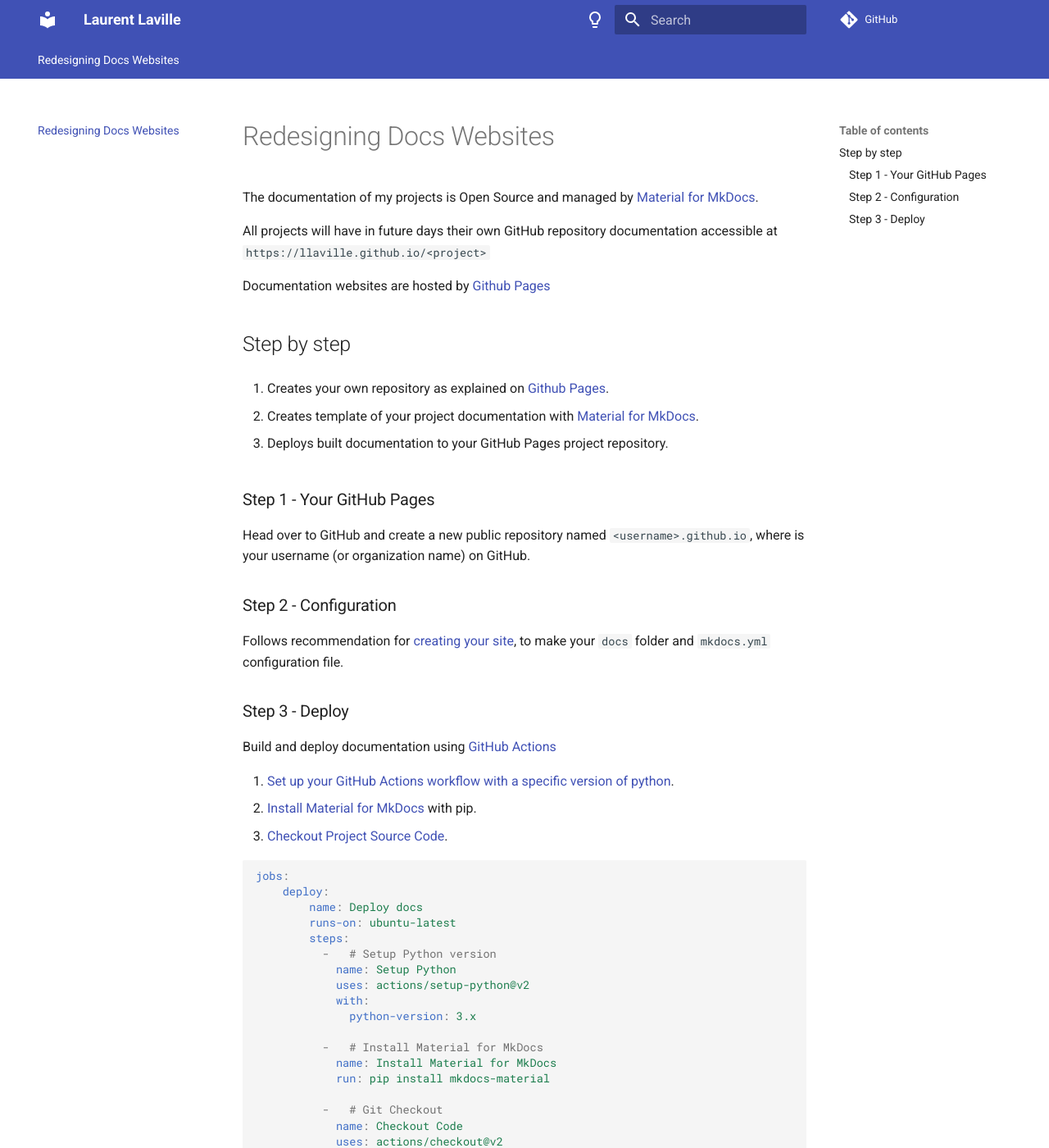
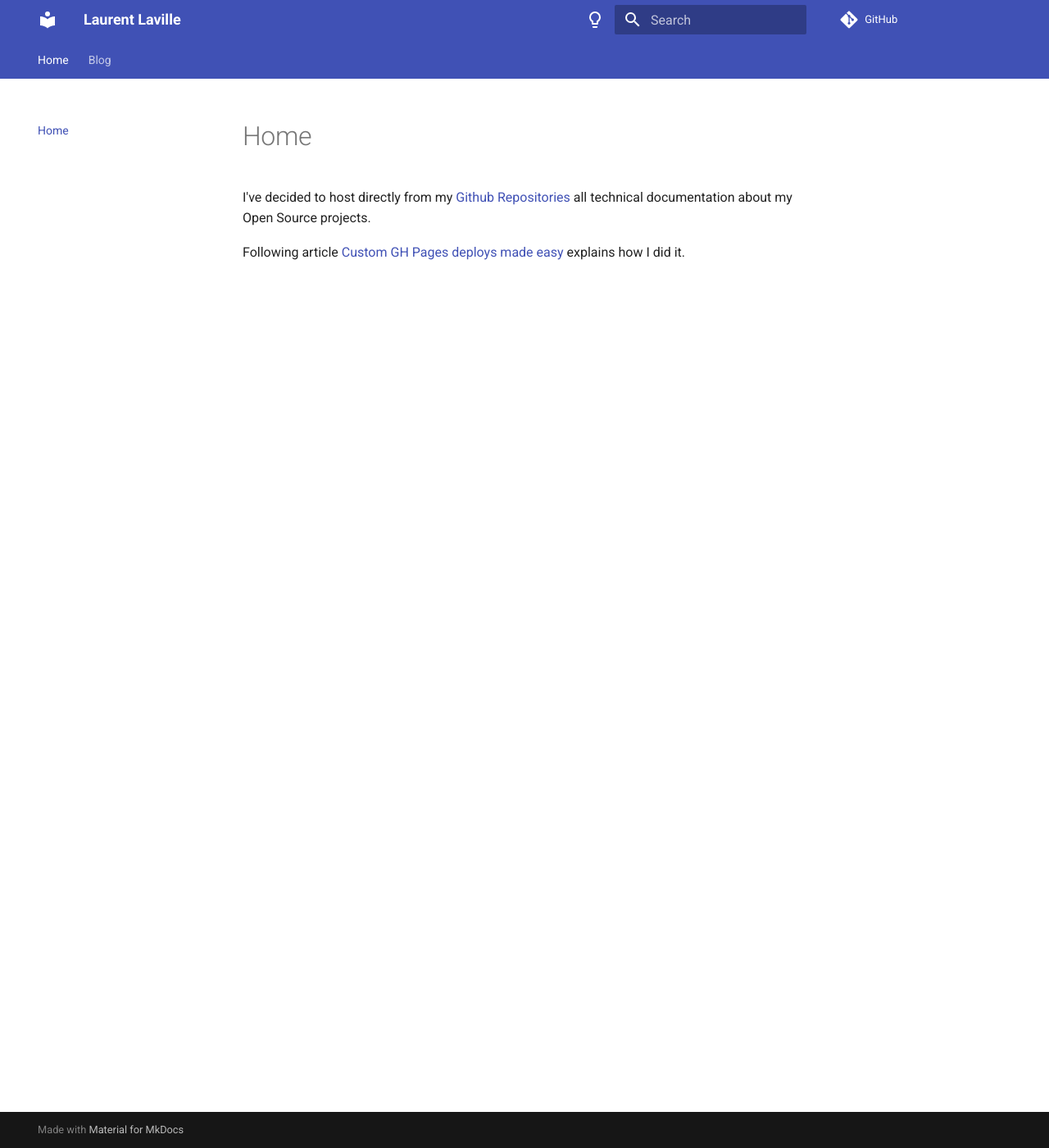
Before and after one commit to llaville/llaville.github.io, an MkDocs documentation site: the page built from docs/index.md, in a window 1280 px wide and 1400 px high. Shown: the whole window at 82% size. Built offline with MkDocs 1.6.1 and Material for MkDocs 9.7.7, drawn with Linux system fonts in a browser that asks for light colours; comment, search, counter and statistics services are not loaded; some of the changed text lies outside the part shown.

Commit message:
refresh redesigning docs websites process

````diff
--- /dev/null
+++ b/docs/blog/2021/redesigning-docs-websites.md
@@ -0,0 +1,66 @@
+# Redesigning Docs Websites
+
+The documentation of my projects is Open Source and managed by [Material for MkDocs](https://squidfunk.github.io/mkdocs-material/).
+
+All projects will have in future days their own GitHub repository documentation accessible at `https://llaville.github.io/<project_name>`
+
+Documentation websites are hosted by [Github Pages](https://pages.github.com/)
+
+After many search, and read article [Custom GH Pages deploys made easy](https://dev.to/michaelcurrin/github-pages-deploys-made-easy-343o),
+I've adopted the [peaceiris/actions-gh-pages](https://github.com/peaceiris/actions-gh-pages) GitHub Action.
+
+## Similar articles
+
+- [Publish your Markdown docs on GitHub Pages](https://dev.to/ar2pi/publish-your-markdown-docs-on-github-pages-6pe)
+- [MkDocs : Static HTML sites and documentation preparation tool that you can host on GitHub pages](https://dev.to/sandeepbalachandran/mkdocs-static-html-sites-and-documentation-preparation-tool-that-you-can-host-on-github-pages-262f)
+
+## My Workflow
+
+### Build steps
+
+- The first part of the workflow (<1>, <2>, <3>) set up environment to builds the site.
+- The second part of the workflow (<4>) builds the site contents.
+- The last part of the workflow (<5>) deploy the site on `gh-pages` branch of the repository.
+
+<1> [Checkout Project Source Code](https://github.com/actions/checkout).
+```yaml
+     -   # Git Checkout
+        name: Checkout Code
+        uses: actions/checkout@v2
+        with:
+          persist-credentials: false
+```
+
+<2> [Set up your GitHub Actions workflow with a specific version of python](https://github.com/actions/setup-python).
+```yaml
+      -   # Setup Python version
+        name: Set up Python runtime
+        uses: actions/setup-python@v2
+        with:
+          python-version: 3.x
+```
+
+<3> [Install Material for MkDocs](https://squidfunk.github.io/mkdocs-material/getting-started/#with-pip) with pip.
+```yaml
+     -   # Install Material for MkDocs
+       name: Install Material for MkDocs
+       run: pip install mkdocs-material
+```
+
+<4> Build documentation with [MkDocs](https://www.mkdocs.org/) one of the most famous [static site generators](https://jamstack.org/generators/)
+```yaml
+      -   # Build Documentation
+        name: Build Docs
+        run: mkdocs build
+```
+
+<5> Deploy documentation to [Github Pages](https://pages.github.com/)
+```yaml
+      -   # Deploy Documentation
+        name: Deploy Docs
+        if: ${{ github.ref == 'refs/heads/master' }}
+        uses: peaceiris/actions-gh-pages@v3
+        with:
+          github_token: ${{ secrets.GITHUB_TOKEN }}
+          publish_dir: ./site
+```
--- /dev/null
+++ b/docs/blog/index.md
@@ -0,0 +1 @@
+# Blog
--- a/docs/index.md
+++ b/docs/index.md
@@ -1,60 +1,5 @@
-# Redesigning Docs Websites
+I've decided to host directly from my [Github Repositories](https://github.com/llaville?tab=repositories)
+all technical documentation about my Open Source projects.
 
-The documentation of my projects is Open Source and managed by [Material for MkDocs](https://squidfunk.github.io/mkdocs-material/).
-
-All projects will have in future days their own GitHub repository documentation accessible at `https://llaville.github.io/<project>`
-
-Documentation websites are hosted by [Github Pages](https://pages.github.com/)
-
-## Step by step
-
-1. Creates your own repository as explained on [Github Pages](https://pages.github.com/).
-
-2. Creates template of your project documentation with [Material for MkDocs](https://squidfunk.github.io/mkdocs-material/).
-
-3. Deploys built documentation to your GitHub Pages project repository.
-
-### Step 1 - Your GitHub Pages
-
-Head over to GitHub and create a new public repository named `<username>.github.io`,
-where <username> is your username (or organization name) on GitHub.
-
-### Step 2 - Configuration
-
-Follows recommendation for [creating your site](https://squidfunk.github.io/mkdocs-material/creating-your-site/),
-to make your `docs` folder and `mkdocs.yml` configuration file.
-
-### Step 3 - Deploy
-
-Build and deploy documentation using [GitHub Actions](https://squidfunk.github.io/mkdocs-material/publishing-your-site/#with-github-actions)
-
-1. [Set up your GitHub Actions workflow with a specific version of python](https://github.com/actions/setup-python).
-2. [Install Material for MkDocs](https://squidfunk.github.io/mkdocs-material/getting-started/#with-pip) with pip.
-3. [Checkout Project Source Code](https://github.com/actions/checkout).
-
-```yaml
-jobs:
-    deploy:
-        name: Deploy docs
-        runs-on: ubuntu-latest
-        steps:
-          -   # Setup Python version
-            name: Setup Python
-            uses: actions/setup-python@v2
-            with:
-              python-version: 3.x
-
-          -   # Install Material for MkDocs
-            name: Install Material for MkDocs
-            run: pip install mkdocs-material
-
-          -   # Git Checkout
-            name: Checkout Code
-            uses: actions/checkout@v2
-            with:
-              fetch-depth: 0
-
-          -   # Build and deploy Documentation
-            name: Build Docs
-            run: mkdocs gh-deploy --force
-```
+Following article [Custom GH Pages deploys made easy](https://dev.to/michaelcurrin/github-pages-deploys-made-easy-343o)
+explains how I did it.
````
Also changed, not shown: README.md (+2 -1 lines), 1 other file.
